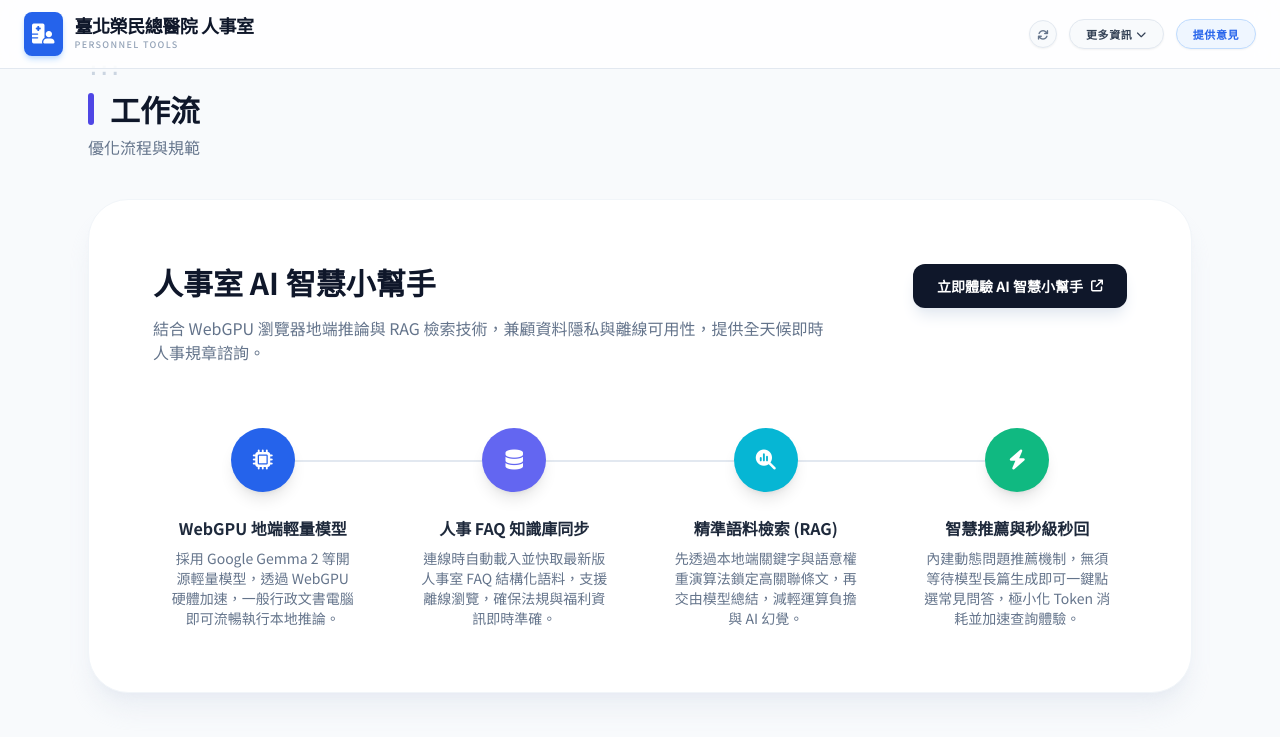
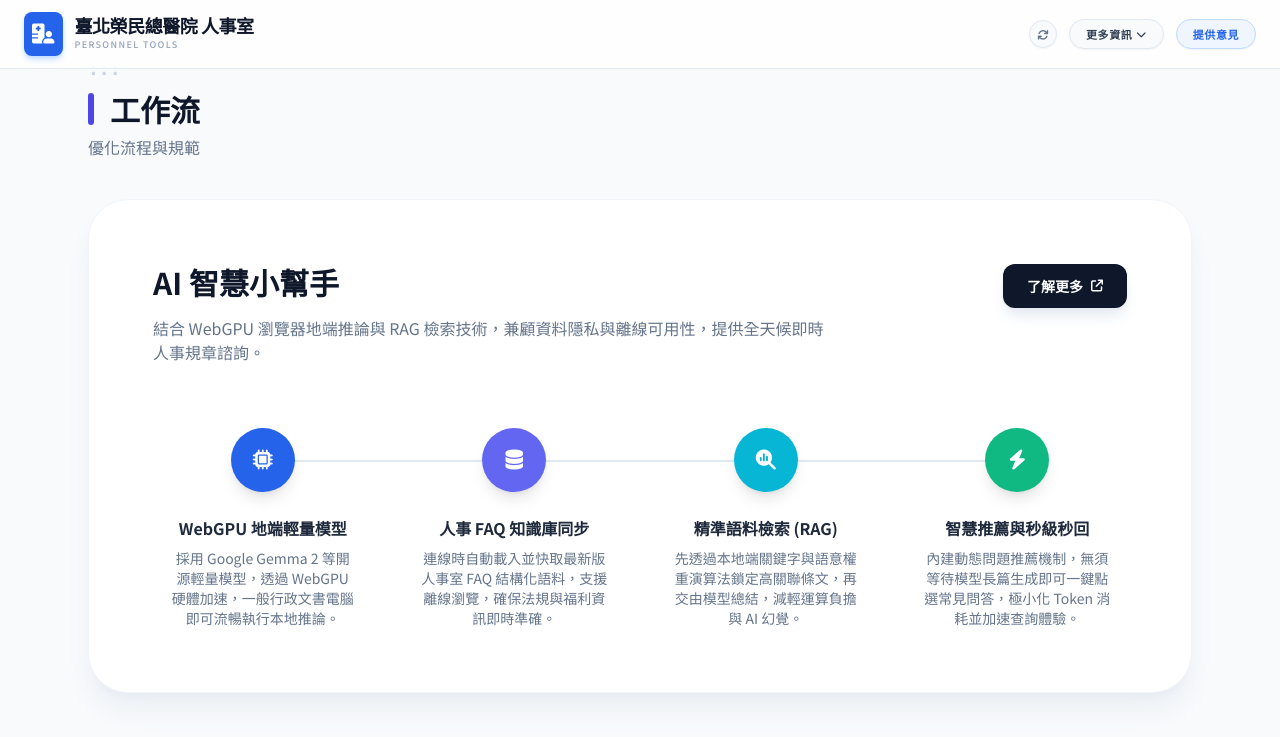
Before and after one commit to lennox0909/vghtpe-hr-tools, a Jekyll site: the page built from index.html, in a window 1280 px wide and 900 px high, scrolled down 1389 px. Shown: the top 737 px of the window. Built offline with Jekyll 4.4.1, drawn with Linux system fonts in a browser that asks for light colours; nearby versions of some CDN libraries.

Commit message:
chore: revise content

```diff
--- a/_data/workflows.yml
+++ b/_data/workflows.yml
@@ -1,9 +1,9 @@
 # 工作流區塊：AI智慧小幫手
 auto-reply:
   header:
-    title: "人事室 AI 智慧小幫手"
+    title: "AI 智慧小幫手"
     description: "結合 WebGPU 瀏覽器地端推論與 RAG 檢索技術，兼顧資料隱私與離線可用性，提供全天候即時人事規章諮詢。"
-    button_text: "立即體驗 AI 智慧小幫手"
+    button_text: "了解更多"
     url: "/web-LLM/user-guide/"
   steps:
     - title: WebGPU 地端輕量模型
--- a/web-LLM/user-guide/index.html
+++ b/web-LLM/user-guide/index.html
@@ -192,7 +192,7 @@ title: 北榮人事室AI助理介紹
             <div class="flex flex-col lg:flex-row justify-between items-start gap-6 relative">
                 <div class="flex-1 bg-white p-8 rounded-3xl shadow-sm border border-slate-100 w-full group hover:shadow-md transition-shadow">
                     <div class="w-14 h-14 bg-primary-600 text-white rounded-2xl flex items-center justify-center text-2xl font-bold mb-6 shadow-lg shadow-primary-500/30 group-hover:scale-110 transition-transform">1</div>
-                    <h3 class="text-xl font-bold mb-3 text-slate-800">分段下載模型</h3>
+                    <h3 class="text-xl font-bold mb-3 text-slate-800">支援分段下載模型</h3>
                     <p class="text-slate-600 leading-relaxed">建議使用 <strong>桌機或筆電的 Chrome 瀏覽器</strong> 以獲得最佳的 WebGPU 硬體加速支援。</p>
                 </div>
 
```
Also changed, not shown: other parts of web-LLM/user-guide/index.html (+1 -1 lines).
